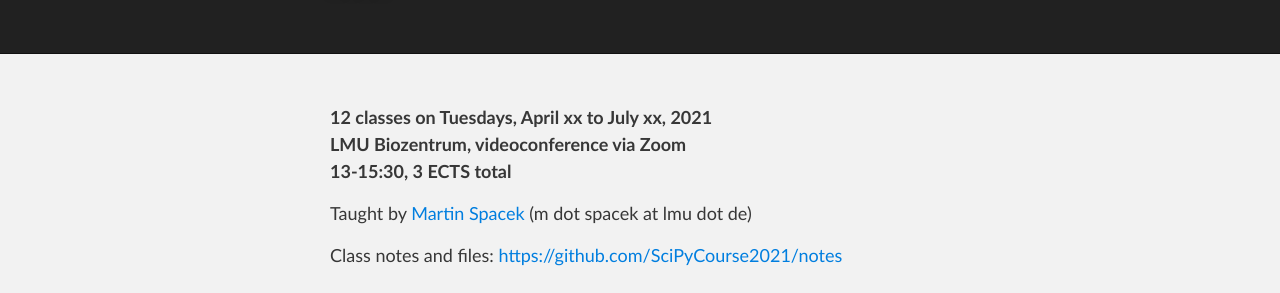
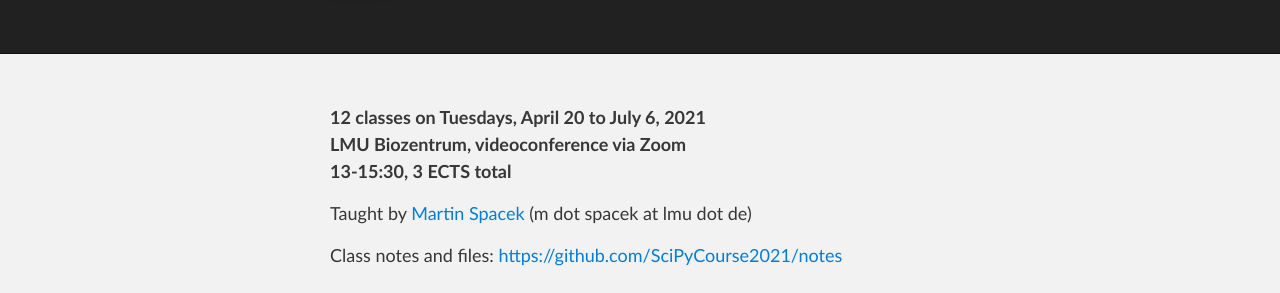
Before and after one commit to SciPyCourse2021/scipycourse2021.github.io, a Jekyll site: the page built from index.md, in a window 1280 px wide and 900 px high. Shown: the part 192-485 px from the top of the window. Built offline with Jekyll 4.4.1, drawn with Linux system fonts in a browser that asks for light colours.

Commit message:
Update dates

```diff
--- a/index.md
+++ b/index.md
@@ -4,7 +4,7 @@ layout: index
 #tagline: page tagline
 ---
 
-**12 classes on Tuesdays, April xx to July xx, 2021**<br>
+**12 classes on Tuesdays, April 20 to July 6, 2021**<br>
 **LMU Biozentrum, videoconference via Zoom**<br>
 **13-15:30, 3 ECTS total**
 
```
